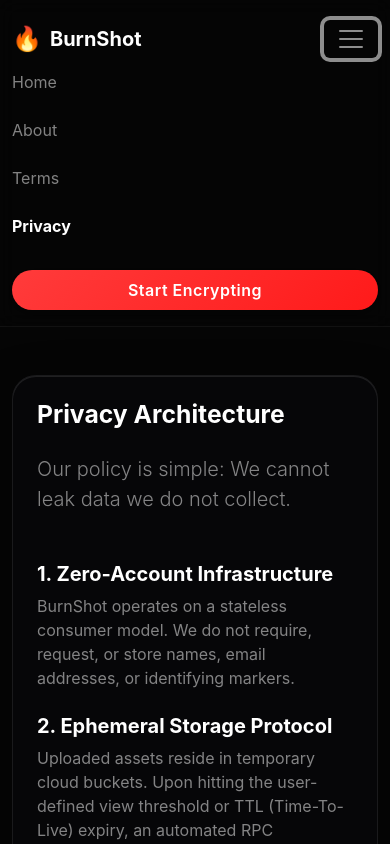
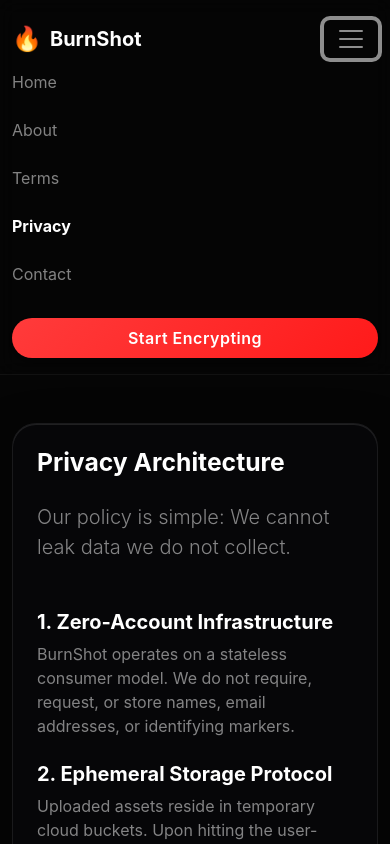
Before and after one commit to LogicLoomsLab/burnshot, a Next.js app: page /privacy in a window 390 px wide. Both pictures are taken after a click on the button "Toggle navigation". Built offline with nearby package versions, Linux system fonts and the light colour scheme; no server answers; the database is empty.

Commit message:
Add contact to main navigation

```diff
--- a/src/components/Footer.tsx
+++ b/src/components/Footer.tsx
@@ -18,7 +18,7 @@ export default function Footer() {
           <Link href="/privacy" className="text-decoration-none text-white-50 hover-white transition-colors">
             Privacy
           </Link>
-          <Link href="/contact" className="text-white-50 text-decoration-none small">
+          <Link href="/contact" className="text-decoration-none text-white-50 hover-white transition-colors">
             Contact
           </Link>
         </div>
--- a/src/components/Navbar.tsx
+++ b/src/components/Navbar.tsx
@@ -55,6 +55,11 @@ export default function Navbar() {
                 Privacy
               </Link>
             </li>
+            <li className="nav-item d-lg-none">
+              <Link className={`nav-link ${isActive("/contact")}`} href="/contact">
+                Contact
+              </Link>
+            </li>
 
             {/* Header CTA - Drives users straight to the money-maker */}
             <li className="nav-item ms-lg-2 mt-3 mt-lg-0">
--- a/src/pages/privacy.tsx
+++ b/src/pages/privacy.tsx
@@ -28,7 +28,7 @@ export default function PrivacyPage() {
                 <p className="mb-4">BurnShot leverages enterprise-grade providers (Vercel, Supabase) strictly for edge routing and secure blob storage. Assets are never shared with or sold to data brokers.</p>
 
                 <p className="mt-5 small border-top border-secondary pt-4">
-                  Direct inquiries: <a href="mailto:logicloomslab@gmail.com" className="text-accent text-decoration-none">logicloomslab@gmail.com</a>
+                  Direct inquiries: <a href="mailto:hello@logicloomslab.com" className="text-accent text-decoration-none">hello@logicloomslab.com</a>
                 </p>
               </div>
             </motion.div>
```
